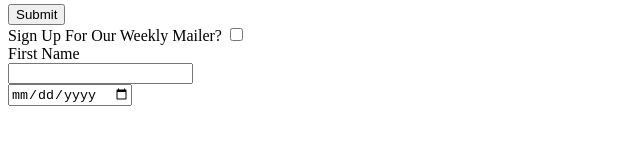
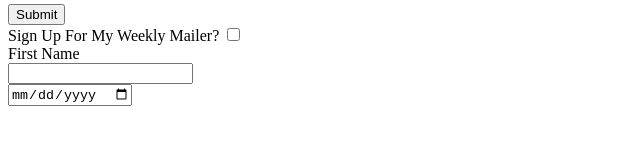
Before and after one commit to mhouk2982/Personal-CV-HTML, a plain HTML site: page contact.html in a window 1280 px wide. Shown: the part 389-534 px from the top of the page, 0-640 px from the left. Drawn offline with Linux system fonts and the light colour scheme.

Commit message:
Update contact.html

```diff
--- a/contact.html
+++ b/contact.html
@@ -21,7 +21,7 @@
 
 
       <br>
-      <label>Sign Up For Our Weekly Mailer?</label>
+      <label>Sign Up For My Weekly Mailer?</label>
       <input type="checkbox" name="" value="">
       <br>
       <label for="fname">First Name</label><br>
```
